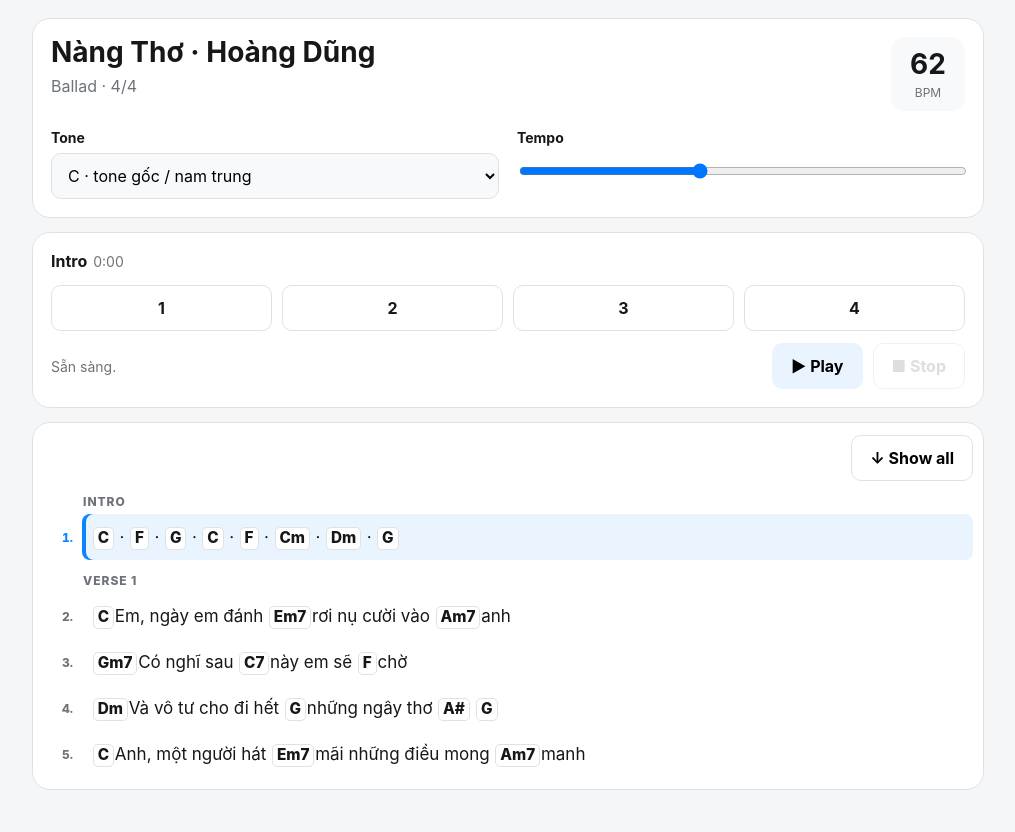
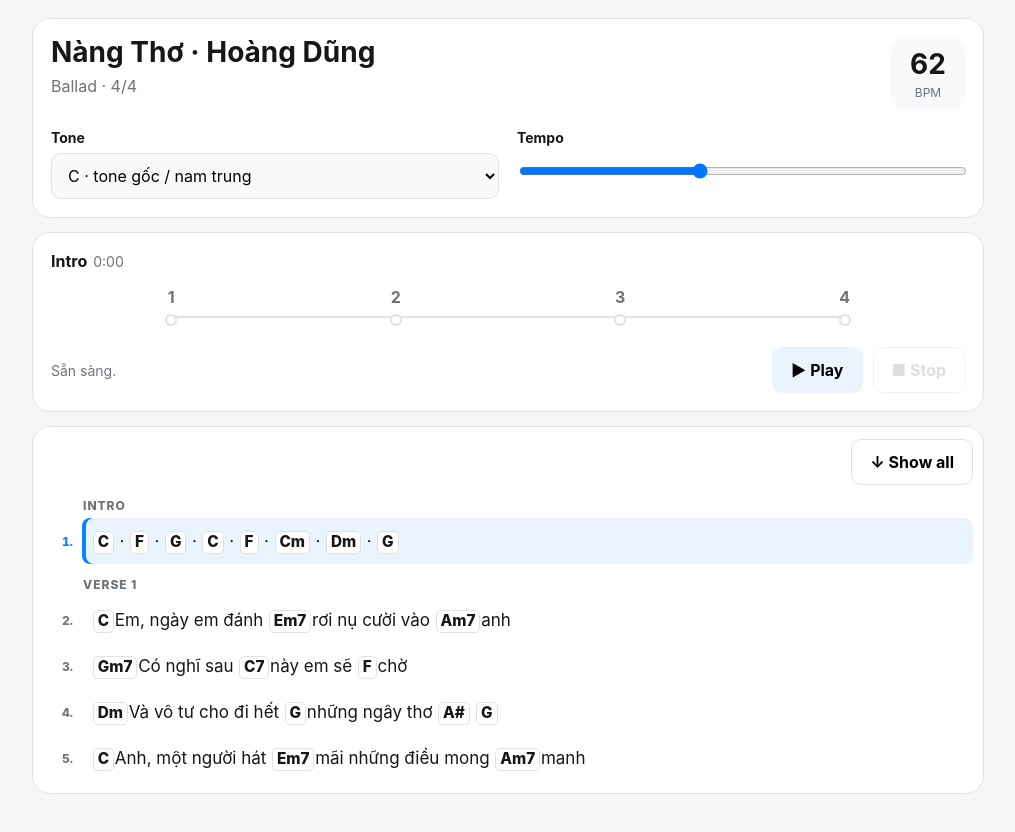
Before and after one commit to giang-nh/guitar-drum, a plain HTML site: page index.html in a window 1280 px wide. Shown: the whole page, without its empty margins (132-1147 px from the left). Drawn offline with Linux system fonts and the light colour scheme.

Commit message:
Restyle beat indicator as non-button timeline

```diff
--- a/index.html
+++ b/index.html
@@ -32,9 +32,12 @@
     input[type=range]{width:100%;margin-top:10px}
     .playerTop{display:flex;justify-content:space-between;align-items:center;gap:10px}
     .section{font-weight:700}.time{color:var(--muted);font-size:14px;margin-left:6px}
-    .beats{display:grid;grid-template-columns:repeat(4,1fr);gap:10px;margin-top:14px}
-    .beat{height:46px;display:flex;align-items:center;justify-content:center;border:1px solid var(--border);border-radius:10px;background:var(--card);font-weight:750}
-    .beat.on{border-color:var(--accent);background:var(--accent-bg)}
+    .beats{display:grid;grid-template-columns:repeat(4,1fr);gap:0;margin:16px 8px 6px;position:relative}
+    .beats::before{content:"";position:absolute;left:12.5%;right:12.5%;top:29px;height:2px;background:var(--border);z-index:0}
+    .beat{height:48px;display:flex;flex-direction:column;align-items:center;justify-content:flex-start;gap:7px;background:transparent;font-weight:750;color:var(--muted);position:relative;z-index:1;pointer-events:none;user-select:none}
+    .beat::after{content:"";width:12px;height:12px;border-radius:50%;background:var(--card);border:2px solid var(--border);box-sizing:border-box}
+    .beat.on{color:var(--accent)}
+    .beat.on::after{background:var(--accent);border-color:var(--accent);box-shadow:0 0 0 5px var(--accent-bg)}
     .actions{display:flex;justify-content:space-between;align-items:center;gap:12px;margin-top:12px}
     .status{color:var(--muted);font-size:14px}
     .buttons{display:flex;gap:10px}
```
